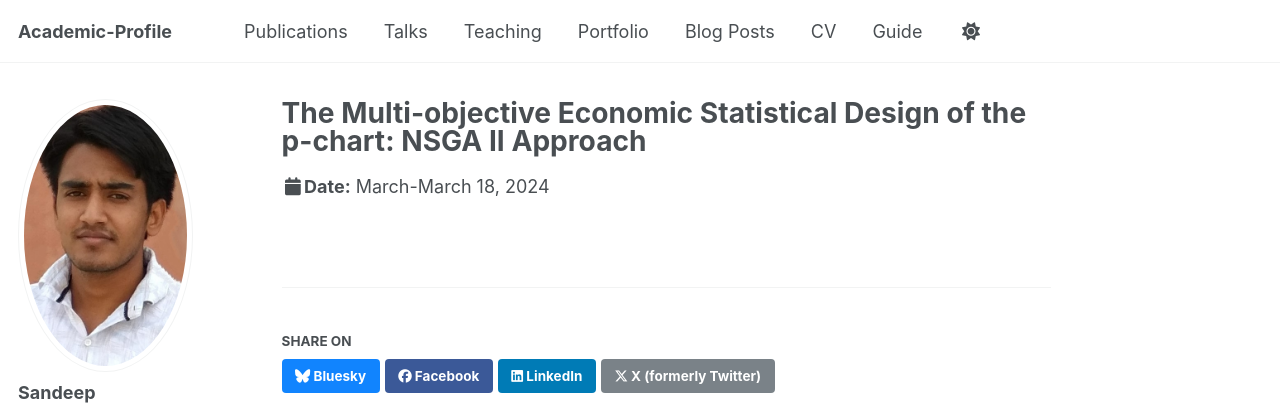
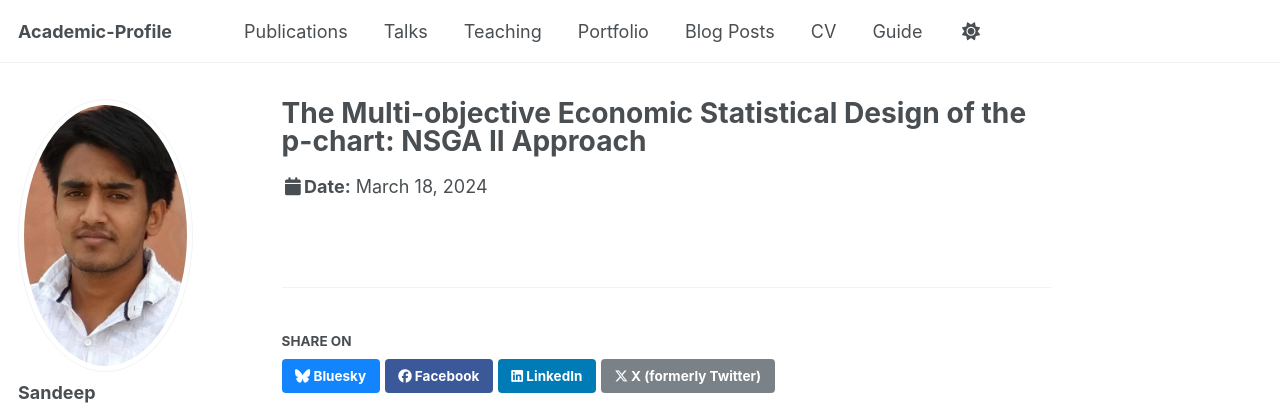
Before and after one commit to sandeepkajal633/sandeepkajal633-1, a Jekyll site: the page built from _talks/2012-03-01-talk-1.md, in a window 1280 px wide. Shown: the top 405 px of the page. Built offline with Jekyll 4.4.1, drawn with Linux system fonts in a browser that asks for light colours; some web fonts are replaced.

Commit message:
Update talk.html

```diff
--- a/_layouts/talk.html
+++ b/_layouts/talk.html
@@ -31,9 +31,9 @@ layout: default
             <p class="page__meta"><i class="fa fa-clock" aria-hidden="true"></i> {% include read-time.html %}</p>
           {% endif %}
         {% if page.modified %}
-          <p class="page__date"><strong><i class="fa fa-fw fa-calendar" aria-hidden="true"></i>Date:</strong> <time datetime="{{ page.modified | date: "%Y-%m-%d" }}">{{ page.modified | date: "%B %d, %Y" }}</time></p>
+          <p class="page__date"><strong><i class="fa fa-fw fa-calendar" aria-hidden="true"></i>Date:</strong> <time datetime="{{ page.modified | date: "%Y-%m-%d-%d" }}">{{ page.modified | date: "%B %d, %Y" }}</time></p>
         {% elsif page.date %}
-          <p class="page__date"><strong><i class="fa fa-fw fa-calendar" aria-hidden="true"></i>Date:</strong> <time datetime="{{ page.date | date_to_xmlschema }}">{{ page.date | date: "%B-%B %d, %Y" }}</time></p>
+          <p class="page__date"><strong><i class="fa fa-fw fa-calendar" aria-hidden="true"></i>Date:</strong> <time datetime="{{ page.date | date_to_xmlschema }}">{{ page.date | date: "%B %d, %Y" }}</time></p>
         {% endif %}
         {% if page.talk_type %}<p>{{page.talk_type}} at {{ page.venue }},  {{page.location}} {% endif %}
 
```
